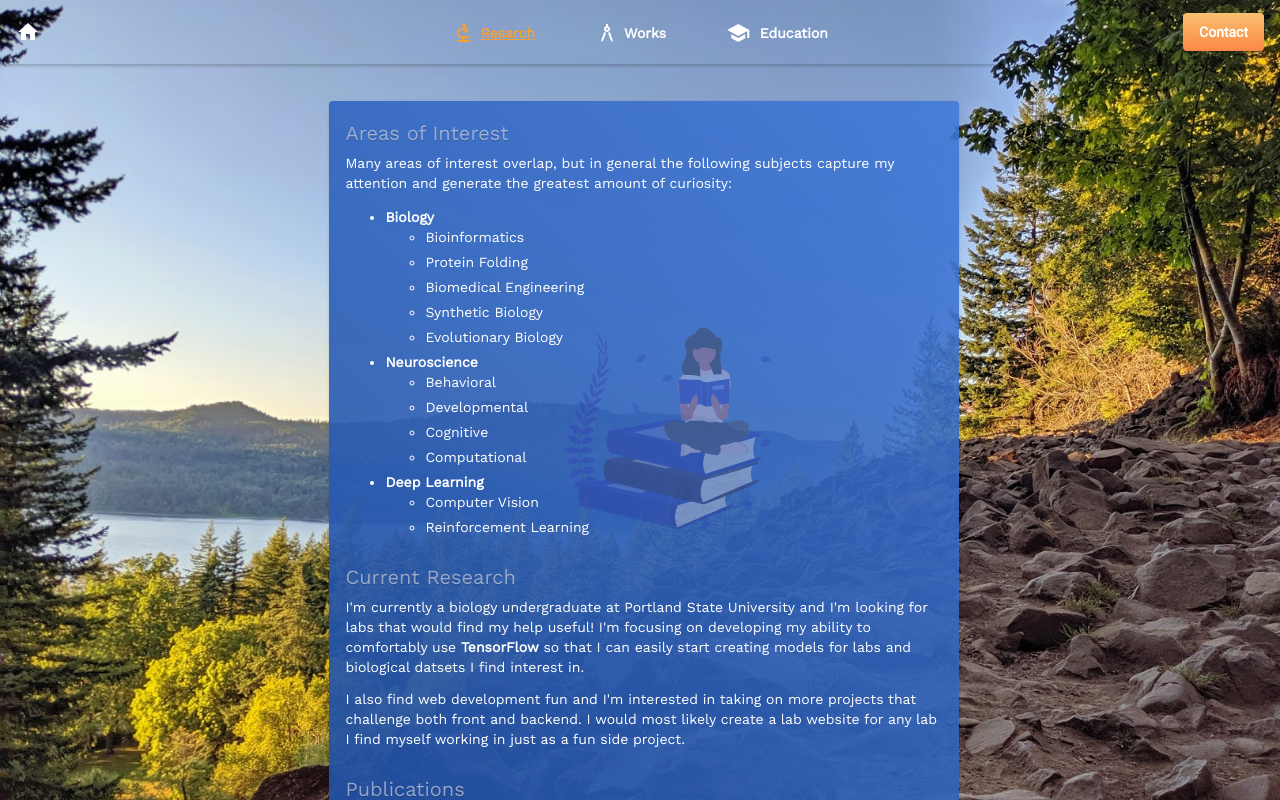
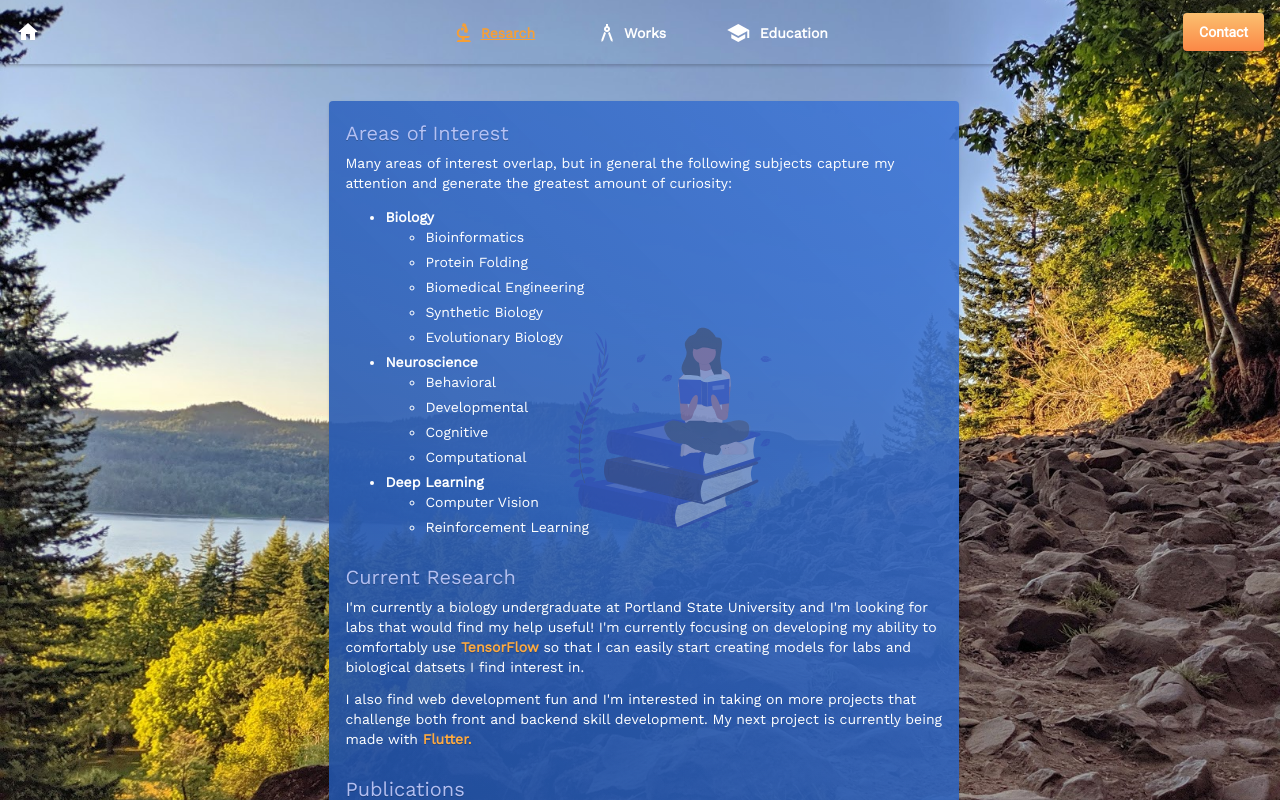
Before and after one commit to cullyn-inverba/Portfolio-new, an Angular app: page /research in a window 1280 px wide. Built offline with nearby package versions, Linux system fonts and the light colour scheme.

Commit message:
Slight changes to various html text elements.

```diff
--- a/src/app/contact/conact-form/conact-form.component.html
+++ b/src/app/contact/conact-form/conact-form.component.html
@@ -20,7 +20,6 @@
         <input
           matInput
           type="email"
-          placeholder="name@example.com"
           required
           formControlName="email"
         />
@@ -38,7 +37,6 @@
           cdkTextareaAutosize
           cdkAutosizeMinRows="8"
           cdkAutosizeMaxRows="15"
-          placeholder="Did you ever hear the Tragedy of Darth Plagueis the wise?"
           formControlName="message"
         >
         </textarea>
--- a/src/app/research/research-bio/research-bio.component.html
+++ b/src/app/research/research-bio/research-bio.component.html
@@ -34,9 +34,9 @@
             <img class=svg-content src="/assets/reading.svg">
           </div>
           <h2>Current Research</h2>
-          <p>I'm currently a biology undergraduate at Portland State University and I'm looking for labs that would find my help useful! I'm focusing on developing my ability to comfortably use <b>TensorFlow</b> so that I can easily start creating models for labs and biological datsets I find interest in.</p>
+          <p>I'm currently a biology undergraduate at Portland State University and I'm looking for labs that would find my help useful! I'm currently focusing on developing my ability to comfortably use <a class='hub' href="https://www.tensorflow.org/" target="_blank"   rel="noopener"><b>TensorFlow</b></a> so that I can easily start creating models for labs and biological datsets I find interest in.</p>
 
-          <p>I also find web development fun and I'm interested in taking on more projects that challenge both front and backend. I would most likely create a lab website for any lab I find myself working in just as a fun side project.</p>
+          <p>I also find web development fun and I'm interested in taking on more projects that challenge both front and backend skill development. My next project is currently being made with <a class='hub' href="https://flutter.dev/" target="_blank"   rel="noopener"><b>Flutter.</b></a></p>
           <h2>Publications</h2>
           <p>Nothing of my own yet, but check out my <a class='hub' href="https://www.researchhub.com/user/234/contributions" target="_blank"   rel="noopener"><b>Research</b>Hub</a> profile where I upload papers I find interesting and often write key takeaways/summaries. Join the discussion even, it's a fantastic site!</p>
           <a class='orcid' target="_blank"   rel="noopener"href="https://orcid.org/0000-0001-7057-1202">ORCID iD: 0000-0001-7057-1202</a>
@@ -50,6 +50,7 @@
           <h2>Books</h2>
           <p>The following books are ones that I've read and strongly recommend to anyone. I'm pretty sure this list is in the order that I read them, though I've read many of them more than once. Bolded titles have significantly influenced me.</p>
           <ul>
+            <li>On Intelligence by <i>Jeff Hawkins, Sandra Blakeslee</i></li>
             <li>From Bacteria to Bach and Back by <i>Daniel C. Dennett</i></li>
             <li><b>Other Minds</b> by <i>Peter Godfrey-Smith </i></li>
             <li><b>Quantum Man</b> by <i>Lawrence M. Krauss</i></li>
--- a/src/app/research/research-bio/research-bio.component.scss
+++ b/src/app/research/research-bio/research-bio.component.scss
@@ -17,7 +17,7 @@ mat-card:hover{
 }
 
 h2 {
-  color: #cdd0e4b0;
+  color: #c7cfffe0;
   text-shadow: 0px 1px 0px rgba(0, 0, 0, 0.2);
   margin-bottom: 4px;
   margin-top: 24px;
--- a/src/app/works/work-history/work-history.component.html
+++ b/src/app/works/work-history/work-history.component.html
@@ -16,7 +16,7 @@
             ></div>
             <mat-card-title>Cullyn.io</mat-card-title>
             <mat-card-subtitle
-              >Made this site myself using Angular 10 and Firebase!</mat-card-subtitle
+              >Made with <a class='hub' href="https://angular.io/" target="_blank"   rel="noopener"><b>Angular 10</b></a> and  <a class='hub' href="https://firebase.google.com/" target="_blank"   rel="noopener"><b>Firebase</b></a></mat-card-subtitle
             >
           </mat-card-header>
           <mat-card-content>
@@ -47,7 +47,7 @@
           <mat-card-header>
             <mat-card-title>LateX Write-Ups</mat-card-title>
             <mat-card-subtitle
-              >Repository for school notes/assignments written in
+              >Repository for school notes/assignments written using
               LateX</mat-card-subtitle
             >
           </mat-card-header>
--- a/src/app/works/work-history/work-history.component.scss
+++ b/src/app/works/work-history/work-history.component.scss
@@ -38,6 +38,17 @@ mat-card:hover {
   place-items: center;
 }
 
+.hub {
+  color: #ffab40;
+  text-decoration: none;
+  text-shadow: 0px 1px 0px rgba(0, 0, 0, 0.2);
+}
+
+.hub:hover {
+  color: #f77930;
+  text-decoration: underline;
+}
+
 .image-credit {
   color: #fcc19d9b;
 }
```
